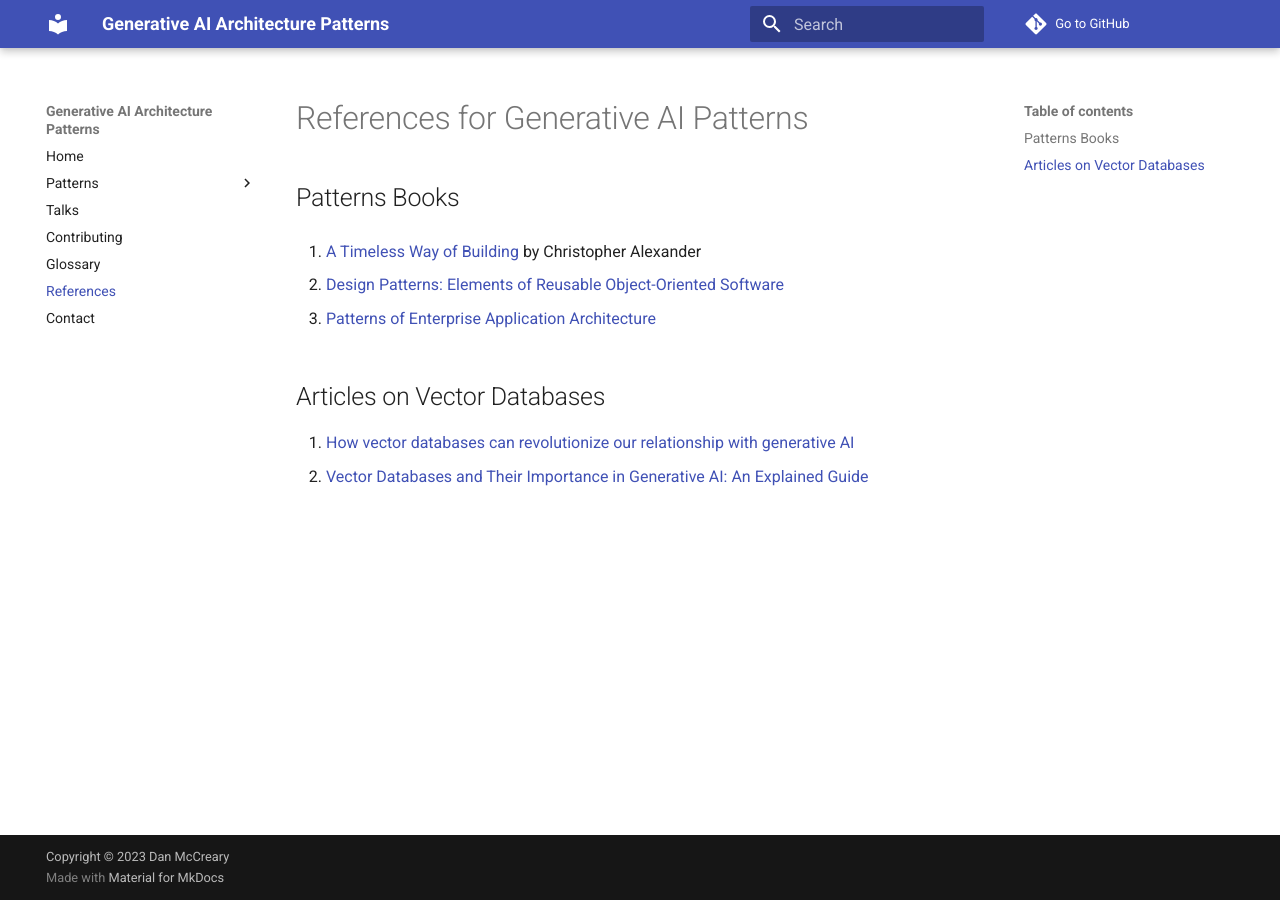
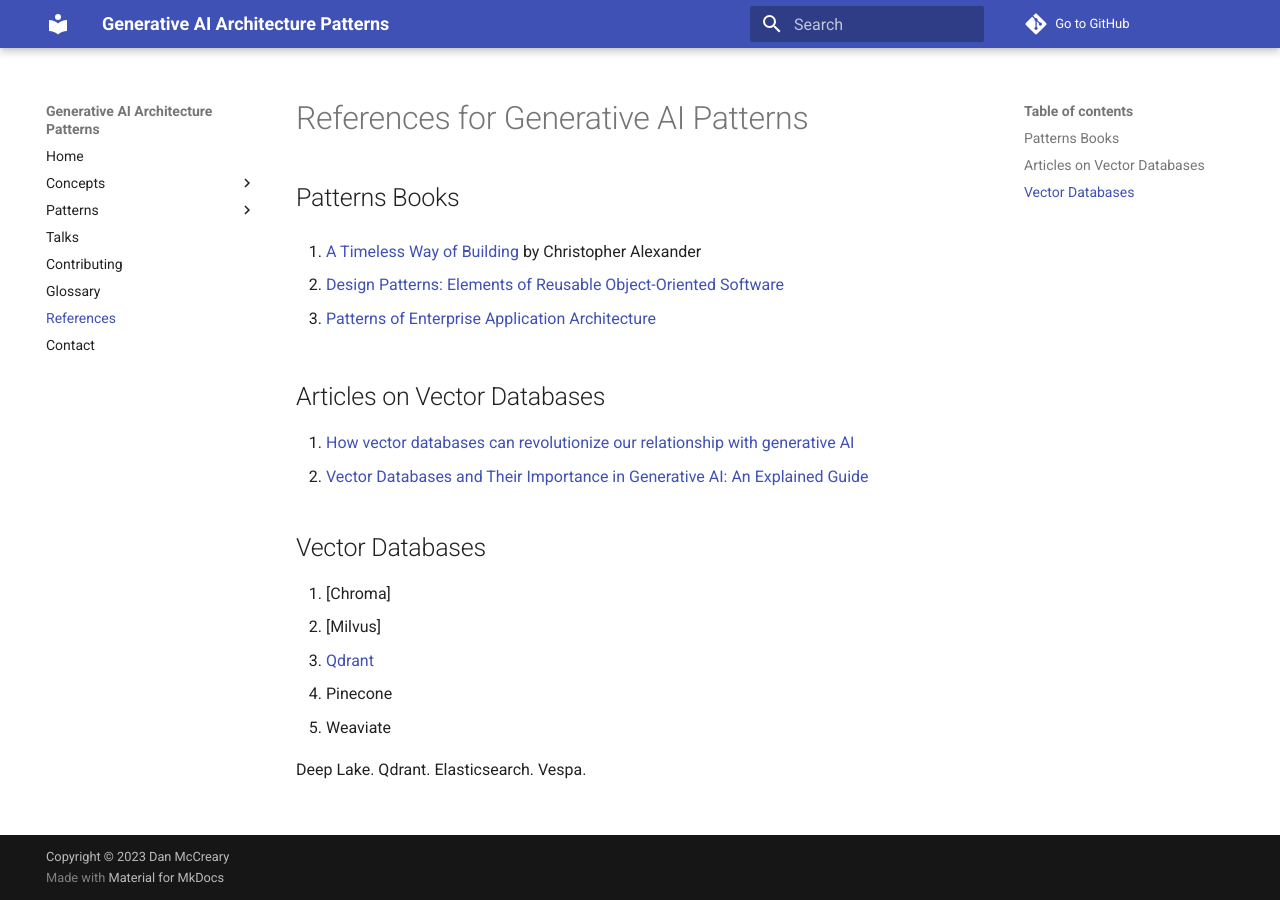
Before and after one commit to dmccreary/genai-arch-patterns, an MkDocs documentation site: the page built from docs/references.md, in a window 1280 px wide. Built offline with MkDocs 1.6.1 and Material for MkDocs 9.7.7, drawn with Linux system fonts in a browser that asks for light colours; comment, search, counter and statistics services are not loaded.

Commit message:
updated content

```diff
--- a/docs/references.md
+++ b/docs/references.md
@@ -12,3 +12,18 @@
 
 1. [How vector databases can revolutionize our relationship with generative AI](https://venturebeat.com/ai/how-vector-databases-can-revolutionize-our-relationship-with-generative-ai/)
 2. [Vector Databases and Their Importance in Generative AI: An Explained Guide](https://deshpandetanmay.medium.com/vector-databases-and-their-importance-in-generative-ai-an-explained-guide-8f67fb44c602)
+
+## Vector Databases
+
+1. [Chroma]
+2. [Milvus]
+3. [Qdrant](https://qdrant.tech/)
+4. Pinecone
+5. Weaviate
+
+
+
+Deep Lake.
+Qdrant.
+Elasticsearch.
+Vespa.
--- a/mkdocs.yml
+++ b/mkdocs.yml
@@ -2,11 +2,16 @@
 site_name: Generative AI Architecture Patterns
 nav:
    - Home: index.md
-
+   - Concepts:
+     - Agents: concepts/agents.md
+     - Embeddings: concepts/embeddings.md
+     - Concept Index: concepts/concept-index.md
+     - Knowledge Graph: concepts/knowledge-graph.ms
    - Patterns:
      - Agent: patterns/agent.md
+     - Code Interpreter: patterns/code-interpreter.md
+     - Knowledge Representation: patterns/knowledge-representation.md
      - Similarity: patterns/similarity.md
-     - Knowledge Representation: patterns/knowledge-representation.md
    - Talks: talks.md
    - Contributing: contributing.md
    - Glossary: glossary.md
```
Also changed, not shown: docs/concepts/concept-index.md (added, +3 -0 lines), docs/concepts/embeddings.md (added, +10 -0 lines), docs/concepts/knowledge-graph.md (added, +1 -0 lines), docs/patterns/code-interpreter.md (added, +3 -0 lines), docs/patterns/prompt-enrichment.md (added, +5 -0 lines), docs/concepts/agents.md (added).
